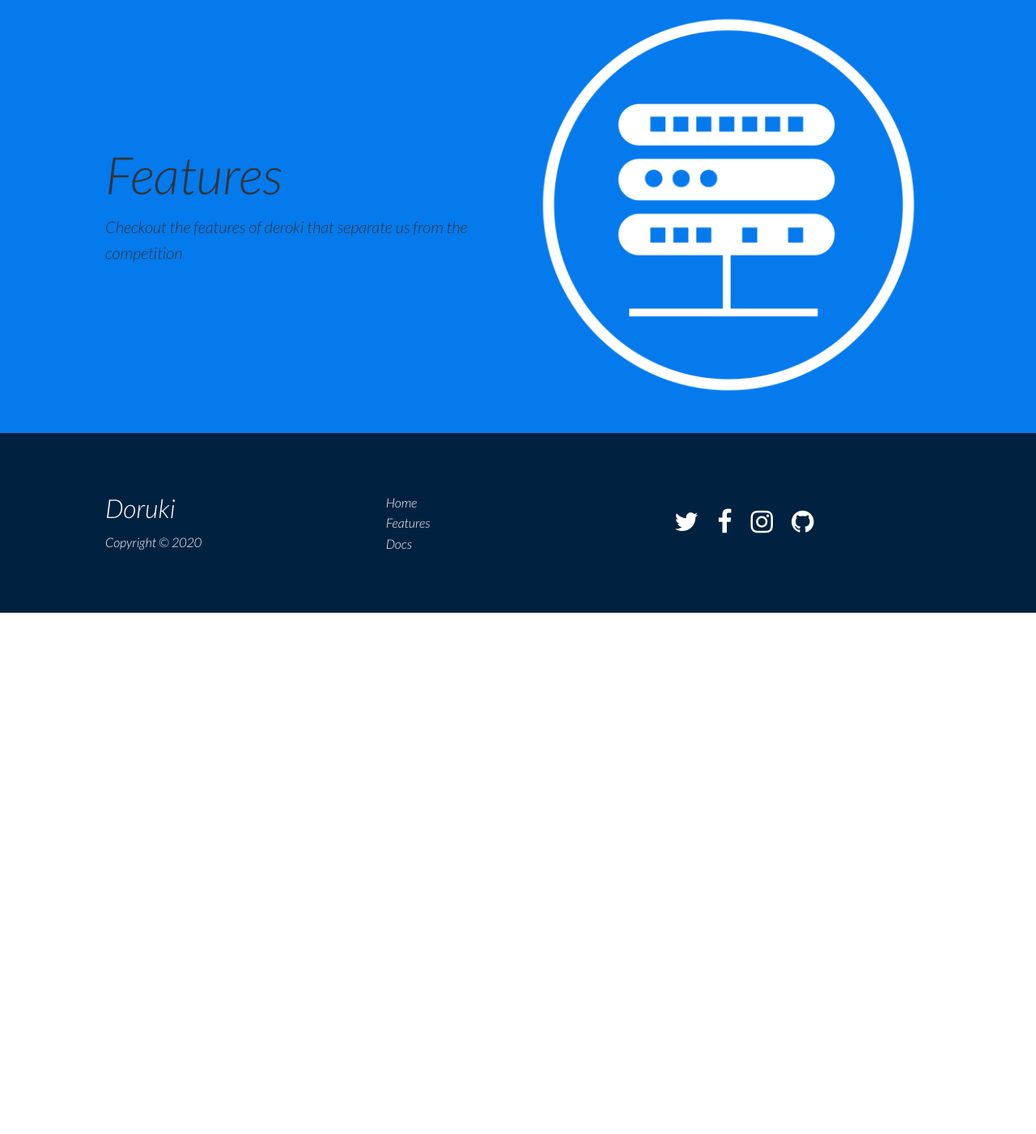
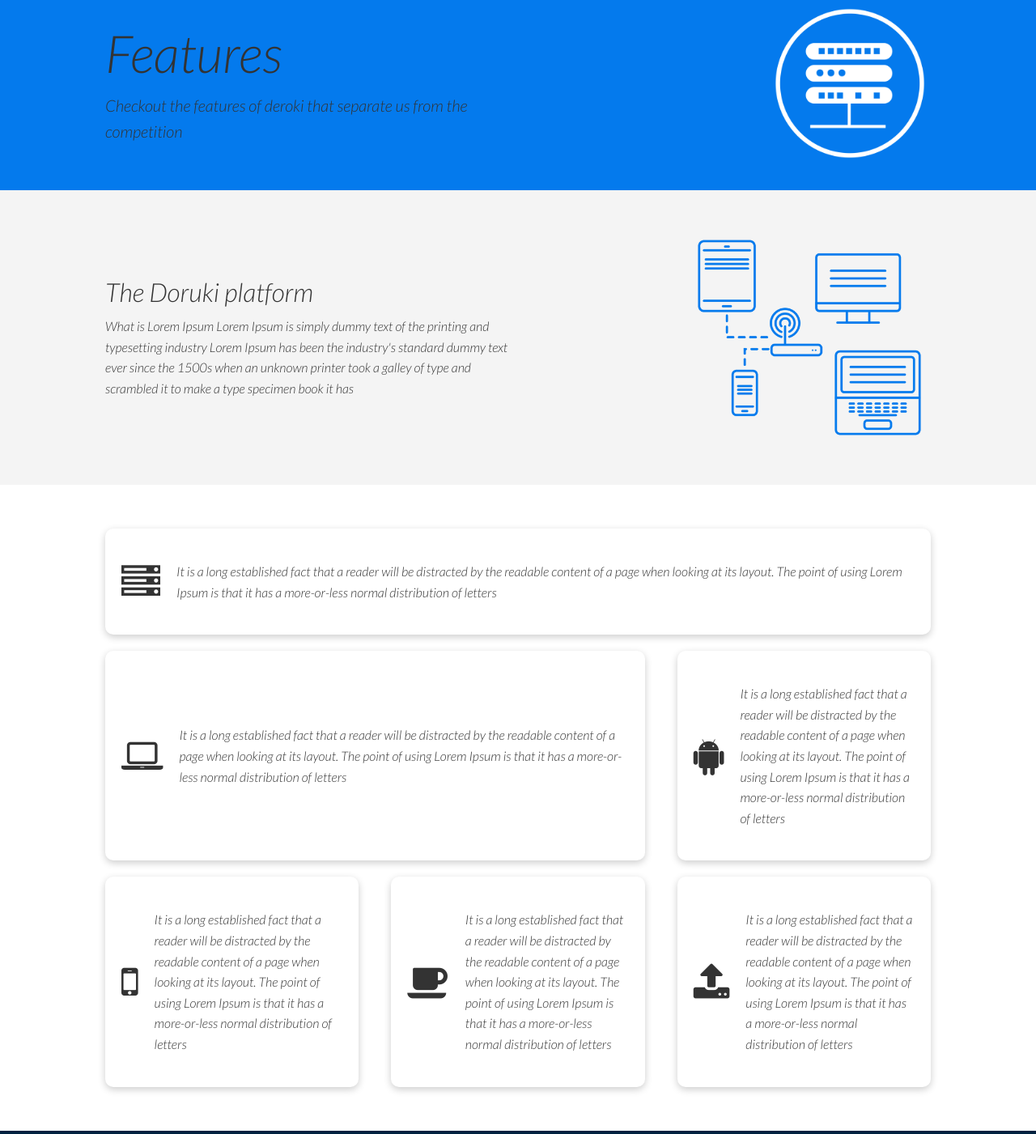
Before and after one commit to SREEHARI2020/Html-css-js, a plain HTML site: page features.html in a window 1280 px wide. Shown: the part 99-1500 px from the top of the page at 81% size. Before the commit the page ends 856 px from the top, so only its background shows below. Drawn offline with Linux system fonts and the light colour scheme.

Commit message:
features completed

```diff
--- a/features.html
+++ b/features.html
@@ -36,6 +36,66 @@
      </div>
  </section>
 
+ <section class="features-subhead bg-light py-3">
+    <div class="container grid">
+        <div><h1 class="md">The Doruki platform</h1>
+        <p >
+            What is Lorem Ipsum Lorem Ipsum is simply dummy text of the printing and typesetting industry Lorem Ipsum has been the industry's standard dummy text ever since the 1500s when an unknown printer took a galley of type and scrambled it to make a type specimen book it has
+        </p>
+    </div>
+    <img src="images/server2.png" alt="">
+
+    </div>
+ </section>
+
+
+ <section class="features-main my-2">
+     <div class="container grid grid-3">
+         <div class="card flex">
+             <i class="fa fa-server fa-3x">   </i>
+                 <p>
+                    It is a long established fact that a reader will be distracted by the readable content of a page when looking at its layout. The point of using Lorem Ipsum is that it has a more-or-less normal distribution of letters
+                 </p>
+
+         </div>
+         <div class="card flex">
+             <i class="fa fa-laptop fa-3x">  </i>
+                 <p>
+                    It is a long established fact that a reader will be distracted by the readable content of a page when looking at its layout. The point of using Lorem Ipsum is that it has a more-or-less normal distribution of letters
+                 </p>
+
+         </div>
+         <div class="card flex">
+             <i class="fa fa-android fa-3x"> </i>
+                 <p>
+                    It is a long established fact that a reader will be distracted by the readable content of a page when looking at its layout. The point of using Lorem Ipsum is that it has a more-or-less normal distribution of letters
+                 </p>
+
+         </div>
+         <div class="card flex">
+             <i class="fa fa-mobile fa-3x"> </i>
+                 <p>
+                    It is a long established fact that a reader will be distracted by the readable content of a page when looking at its layout. The point of using Lorem Ipsum is that it has a more-or-less normal distribution of letters
+                 </p>
+
+         </div>
+         <div class="card flex">
+             <i class="fa fa-coffee fa-3x">  </i>
+                 <p>
+                    It is a long established fact that a reader will be distracted by the readable content of a page when looking at its layout. The point of using Lorem Ipsum is that it has a more-or-less normal distribution of letters
+                 </p>
+
+         </div>
+         <div class="card flex">
+             <i class="fa fa-upload fa-3x"> </i>
+                 <p>
+                    It is a long established fact that a reader will be distracted by the readable content of a page when looking at its layout. The point of using Lorem Ipsum is that it has a more-or-less normal distribution of letters
+                 </p>
+
+         </div>
+     </div>
+ </section>
+
 
 
 
--- a/index.css
+++ b/index.css
@@ -315,6 +315,7 @@ font-size: 16px;
 .footer .social a{
     margin:0 10px;
 }
+
 /* Tablets and under */
 @media(max-width:768px){
 .grid,.cli .grid,.showcase .grid,
@@ -352,3 +353,26 @@ font-size: 16px;
         background-color:rgba(0,0,0,0.1)
     }
 }
+/* Features */
+.features-head img{
+    width: 200px;
+    justify-self:flex-end;
+}
+.features-subhead img{
+    width: 300px;
+    justify-self:flex-end;
+
+}
+.features-main .card >i{
+ margin-right:20px;
+}
+
+.features-main .grid{
+    padding: 30px;
+}
+.features-main .grid *:nth-child(1){
+    grid-column: 1/span 3;
+}
+.features-main .grid *:nth-child(2){
+    grid-column: 1/span 2;
+}
```
